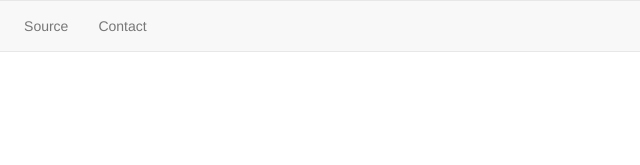
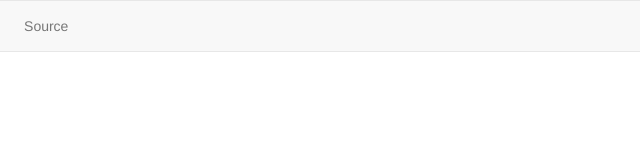
Before and after one commit to tejasmanohar/supercilious, a plain HTML site: page index.html in a window 1280 px wide. Shown: the top 165 px of the page, 117-757 px from the left. Drawn offline with nearby package versions, Linux system fonts and the light colour scheme.

Commit message:
nah, no email

```diff
--- a/index.html
+++ b/index.html
@@ -28,7 +28,6 @@
       <div class="collapse navbar-collapse" id="bs-example-navbar-collapse-1">
         <ul class="nav navbar-nav navbar-left">
           <li><a target="_blank" href="https://github.com/tejas-manohar/supercilious">Source</a></li>
-          <li><a href="mailto:me+supercilious@tejasmanohar.com">Contact</a></li>
         </ul>
       </div><!-- /.navbar-collapse -->
     </div><!-- /.container-fluid -->
```
